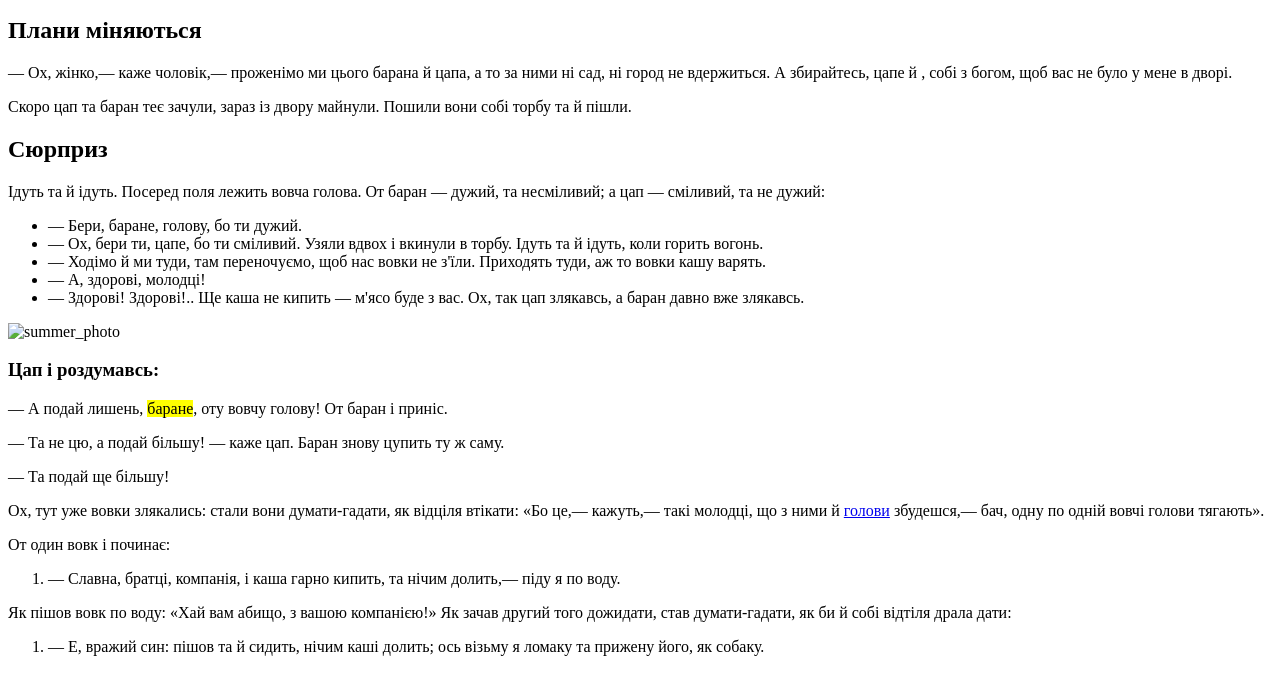
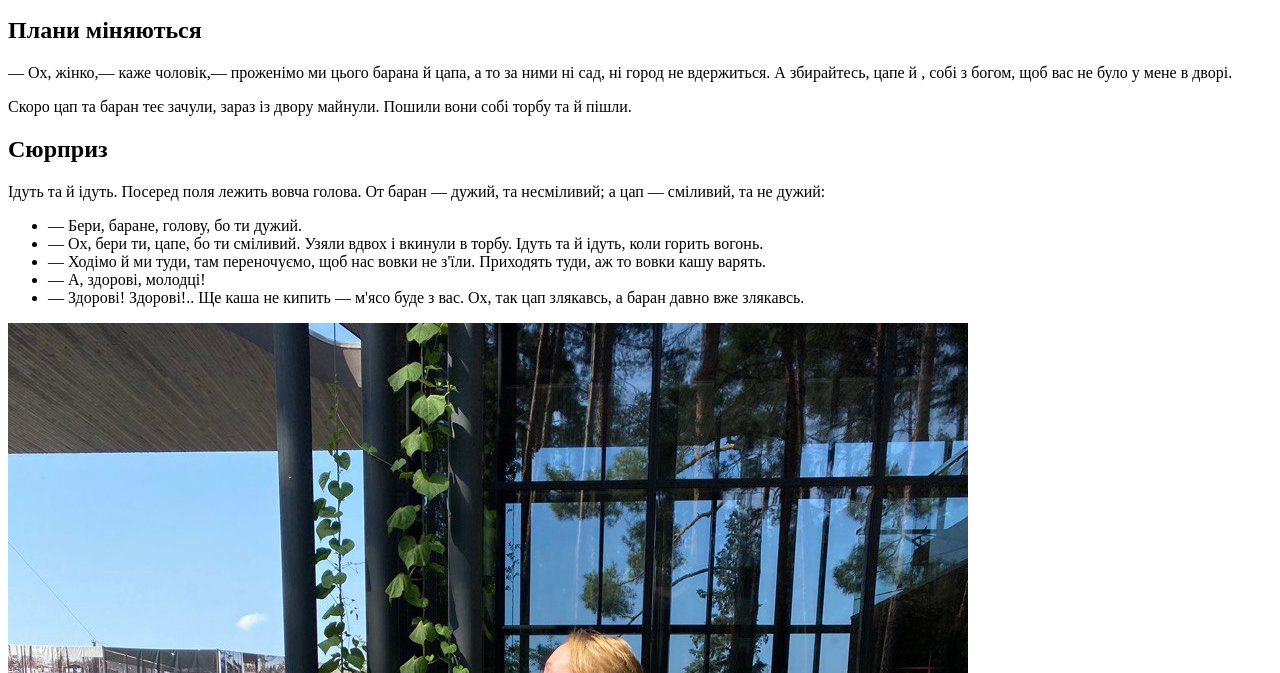
Before and after one commit to Reshtakov/lesson_2, a plain HTML site: page index.html in a window 1280 px wide. Shown: the part 127-800 px from the top of the page. Drawn offline with Linux system fonts and the light colour scheme; the site is published under a folder, as on GitHub Pages, so addresses that start at the root find nothing.

Commit message:
Update index.html

```diff
--- a/index.html
+++ b/index.html
@@ -46,7 +46,7 @@
 			<li>— Здорові! Здорові!.. Ще каша не кипить — м'ясо буде з вас. Ох, так цап злякавсь, а баран давно вже
 				злякавсь.</li>
 		</ul>
-		<img src="/img/summer_photo.jpg" alt="summer_photo">
+		<img src="./img/summer_photo.jpg" alt="summer_photo">
 		<h3>Цап і роздумавсь:</h3>
 		<p>
 			— А подай лишень, <mark>баране</mark>, оту вовчу голову! От баран і приніс. </p>
```
